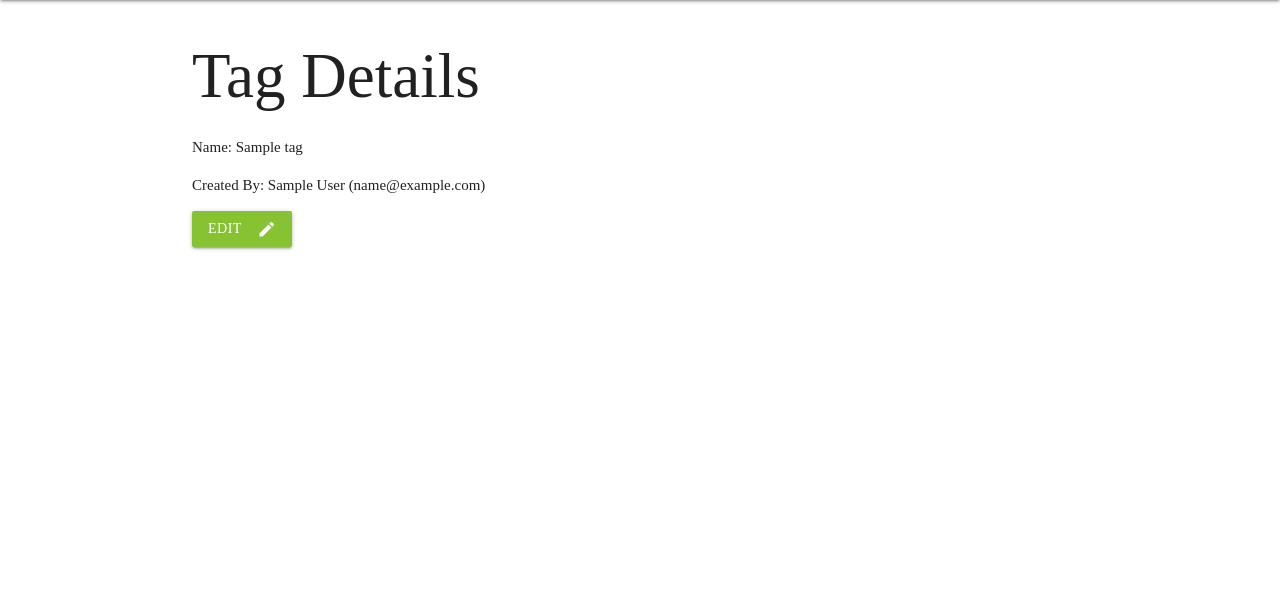
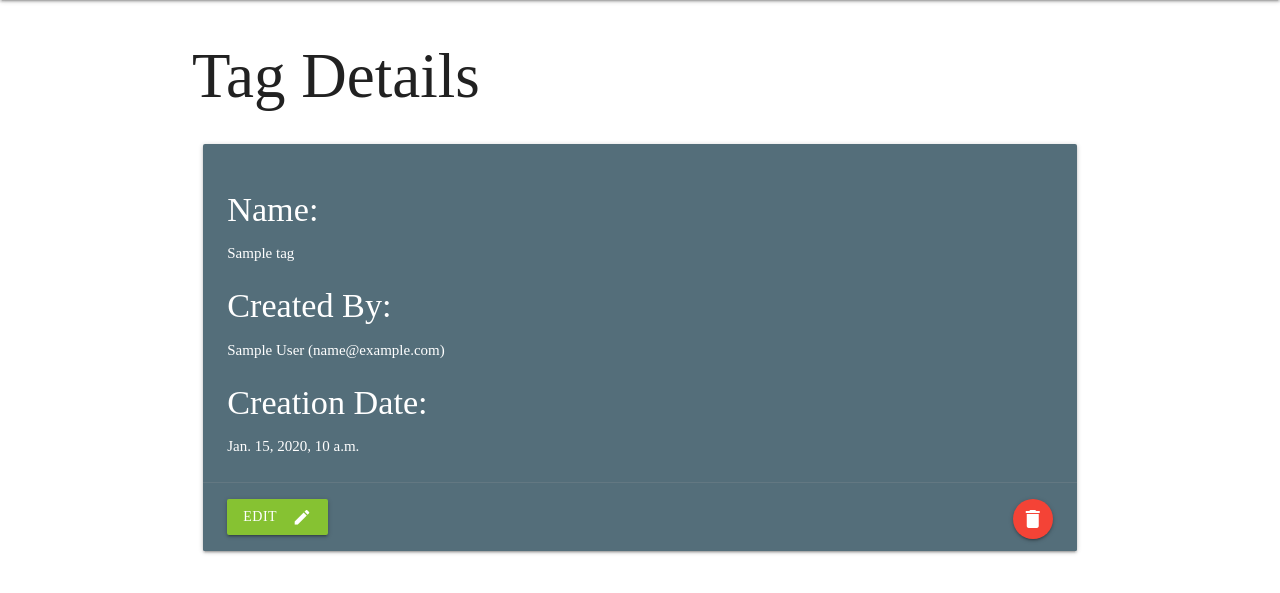
Before and after one commit to mydjangoprojects/recipe-app, a Django app: page /recipe/tag/1 in a window 1280 px wide. Shown: the part 64-657 px from the top of the page. Run offline with Django 3.2, Linux system fonts and the light colour scheme; a user stored in the database is signed in; tables that the repository leaves empty hold one stand-in row (values such as "Sample post"); some web fonts are replaced.

Commit message:
Adding 'created_on' field on models 'Tag', 'Ingredient' and 'Recipe'. Updating the Tag's templates. Adding restrictions to Tag's 'Update' and 'Delete' views to be accessible only by the user who created them.

```diff
--- a/app/recipe/models.py
+++ b/app/recipe/models.py
@@ -25,9 +25,11 @@ class Tag(models.Model):
         to=settings.AUTH_USER_MODEL,
         on_delete=models.CASCADE,
     )
+    created_on = models.DateTimeField(verbose_name="Creation Date",
+                                      auto_now_add=True)
 
     class Meta:
-        ordering = ['id']
+        ordering = ['-id']
 
     def save_model(self, request, obj, form, change):
         if not obj.pk:
@@ -45,6 +47,8 @@ class Ingredient(models.Model):
         to=settings.AUTH_USER_MODEL,
         on_delete=models.CASCADE,
     )
+    created_on = models.DateTimeField(verbose_name="Creation Date",
+                                      auto_now_add=True)
 
     def __str__(self):
         return self.name
@@ -63,6 +67,8 @@ class Recipe(models.Model):
     ingredients = models.ManyToManyField('Ingredient')
     tags = models.ManyToManyField('Tag')
     image = models.ImageField(null=True, upload_to=recipe_image_file_path)
+    created_on = models.DateTimeField(verbose_name="Creation Date",
+                                      auto_now_add=True)
 
     def __str__(self):
         return self.title
--- a/app/recipe/templates/tag/tag_detail.html
+++ b/app/recipe/templates/tag/tag_detail.html
@@ -3,9 +3,32 @@
 {% block content %}
   <h1>Tag Details</h1>
 
-  <p>Name: {{object.name}}</p>
-  <p>Created By: {{ object.user.full_name }} ({{ object.user.email }})</p>
-  <a href="{% url 'recipe:tag_update' pk=object.id %}" class="btn btn-color">Edit
-    <i class="material-icons right">edit</i>
-  </a>
+  <div class="row">
+        <div class="col s12">
+          <div class="card blue-grey darken-1">
+              <div class="card-content white-text">
+                <h4>Name:</h4>
+                <p>{{ tag.name }}</p>
+                <h4>Created By:</h4>
+                <p>{{ object.user.full_name|default_if_none:"No Name" }} ({{ object.user.email }})</p>
+                <h4>Creation Date:</h4>
+                <p>{{ object.created_on }}</p>
+              </div>
+
+              {% if user.id == object.user.id %}
+                <div class="card-action">
+                    <a href="{% url 'recipe:tag_update' pk=object.id %}" class="btn waves-effect waves-light btn-color left-align">Edit
+                      <i class="material-icons right">edit</i>
+                    </a>
+                    <a href="{% url 'recipe:tag_delete' pk=object.id %}" class="btn-floating btn waves-effect waves-light red right">
+                      <i class="material-icons right">delete</i>
+                    </a>
+                </div>
+              {% endif %}
+
+          </div>
+        </div>
+  </div>
+
+
 {% endblock %}
--- a/app/recipe/views.py
+++ b/app/recipe/views.py
@@ -1,5 +1,5 @@
 from django.views.generic import DetailView
-from django.contrib.auth.mixins import LoginRequiredMixin
+from django.contrib.auth.mixins import LoginRequiredMixin, UserPassesTestMixin
 from django.views.generic.edit import CreateView, UpdateView, DeleteView
 
 from django.urls import reverse_lazy
@@ -9,10 +9,23 @@ from .models import Tag
 from .forms.tag_forms import TagModelForm
 
 
+##############
+# Tag Mixins #
+##############
+
+class TagUserPassesTestMixin(UserPassesTestMixin):
+
+    def test_func(self):
+        tag = Tag.objects.get(pk=self.kwargs['pk'])
+        if tag.user.id != self.request.user.id:
+            return False
+
+        return True
+
+
 #############
 # Tag Views #
 #############
-
 
 class TagList(LoginRequiredMixin, PaginatedListView):
     model = Tag
@@ -24,16 +37,17 @@ class TagList(LoginRequiredMixin, PaginatedListView):
 class TagDetail(LoginRequiredMixin, DetailView):
     model = Tag
     template_name = 'tag/tag_detail.html'
+    fields = ['name', 'created_at', ]
 
 
-class TagUpdate(LoginRequiredMixin, UpdateView):
+class TagUpdate(LoginRequiredMixin, TagUserPassesTestMixin, UpdateView):
     model = Tag
     template_name = 'tag/tag_update.html'
-    fields = ['name', ]
+    form_class = TagModelForm
     success_url = reverse_lazy('recipe:tag_list')
 
 
-class TagDelete(LoginRequiredMixin, DeleteView):
+class TagDelete(LoginRequiredMixin, TagUserPassesTestMixin, DeleteView):
     model = Tag
     template_name = 'tag/tag_delete.html'
     success_url = reverse_lazy('recipe:tag_list')
--- a/app/templates/home.html
+++ b/app/templates/home.html
@@ -40,10 +40,10 @@
 {% else %}
 
   <h3>You are not logged in</h3>
-    <a href="{% url 'login'  %}" class="btn green">
+    <a href="{% url 'login'  %}" class="btn btn-color">
       Login
     </a>
-    <a href="{% url 'signup'  %}" class="btn green">
+    <a href="{% url 'signup'  %}" class="btn btn-color">
       SignUp
     </a>
 
```
Also changed, not shown: app/recipe/templates/tag/tag_delete.html (+4 -4 lines), app/recipe/migrations/0002_auto_20190713_1527.py (added).
